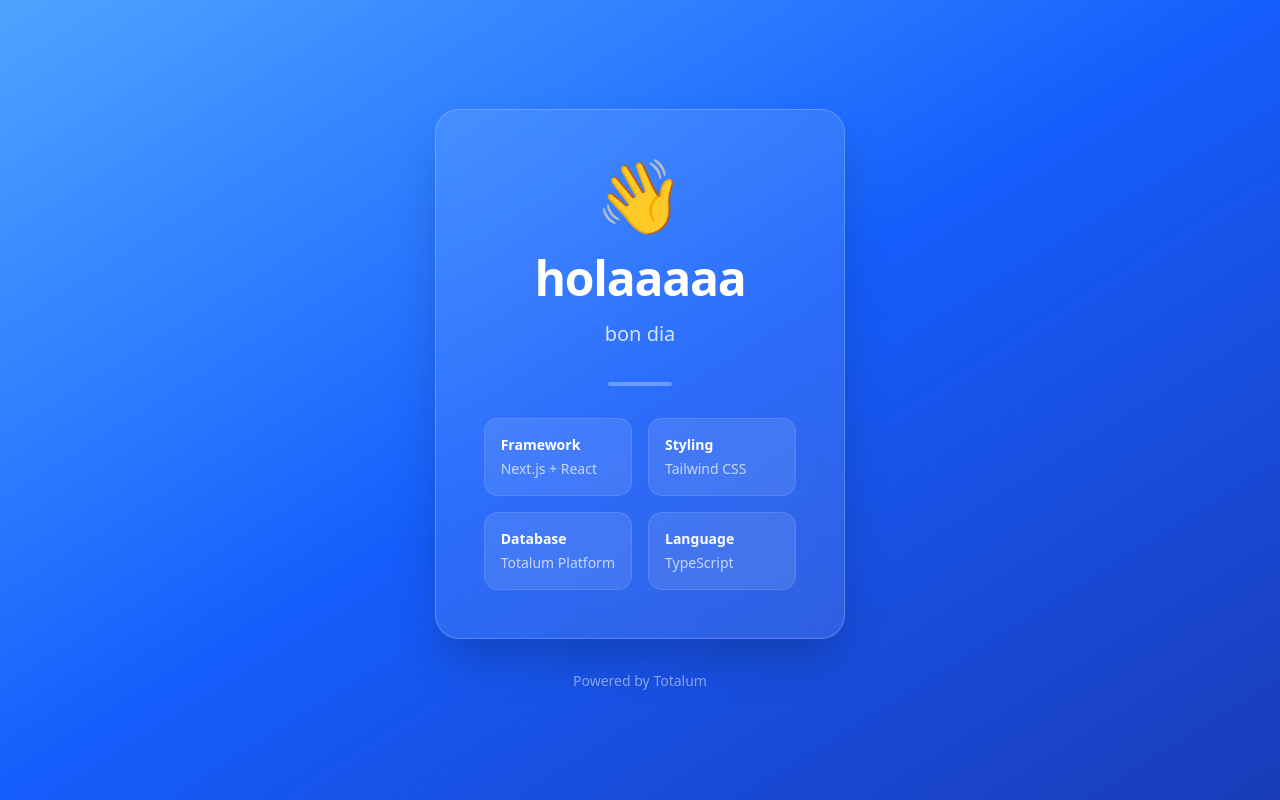
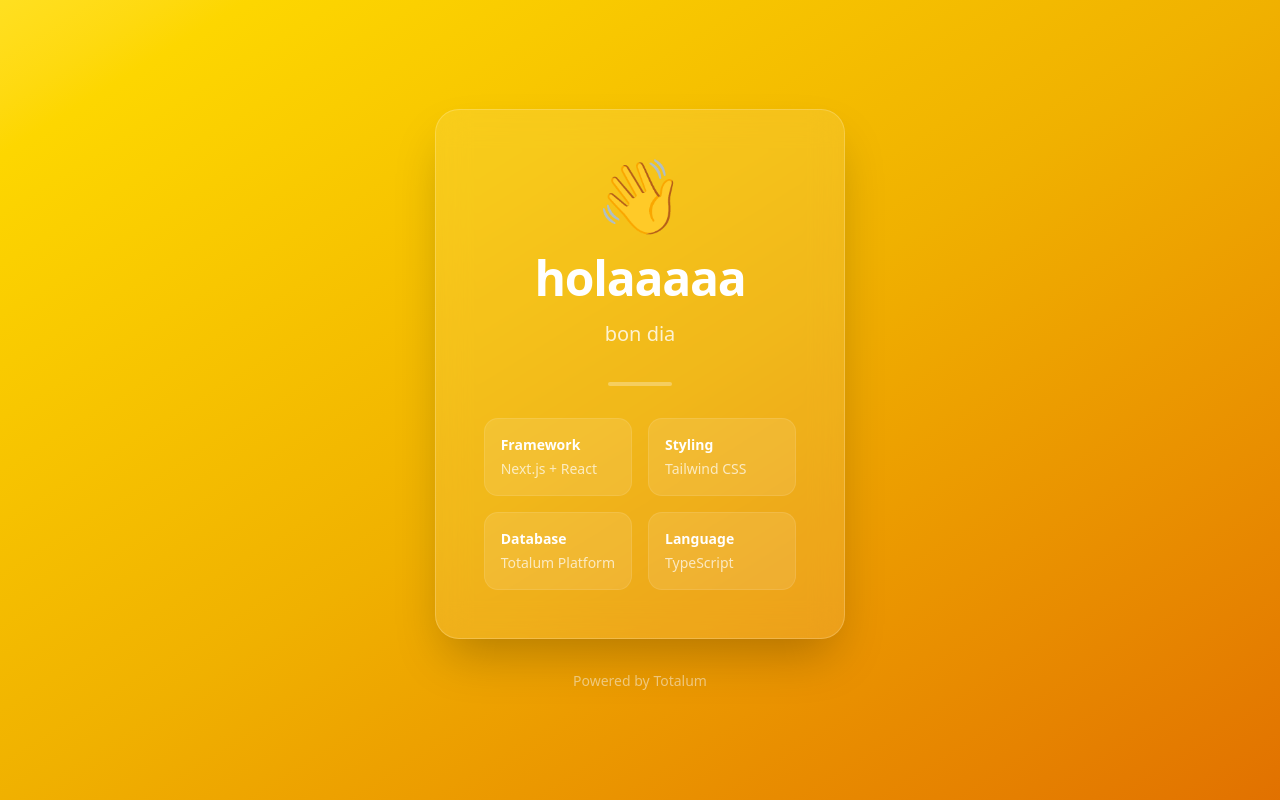
Before and after one commit to speed-paradigm/test-totalum2, a Next.js app: page / in a window 1280 px wide. Built offline with nearby package versions, Linux system fonts and the light colour scheme.

Commit message:
style: Update gradient colors to yellow and amber shades

```diff
--- a/src/app/page.tsx
+++ b/src/app/page.tsx
@@ -10,7 +10,7 @@
   }, []);
 
   return (
-    <div className="min-h-screen bg-gradient-to-br from-blue-400 via-blue-600 to-blue-800 flex items-center justify-center p-6">
+    <div className="min-h-screen bg-gradient-to-br from-yellow-300 via-yellow-500 to-amber-600 flex items-center justify-center p-6">
       <div
         className={`text-center transition-all duration-1000 ${
           mounted ? "opacity-100 translate-y-0" : "opacity-0 translate-y-8"
```
